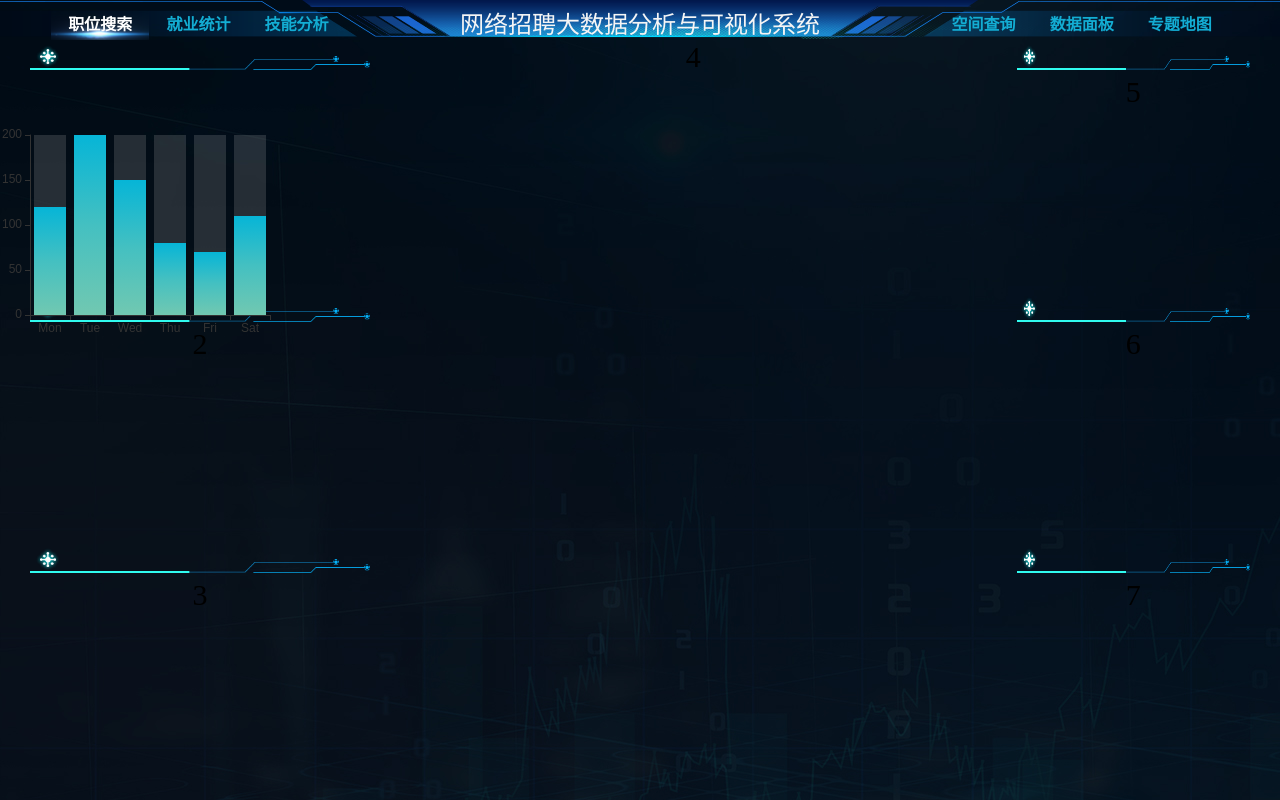
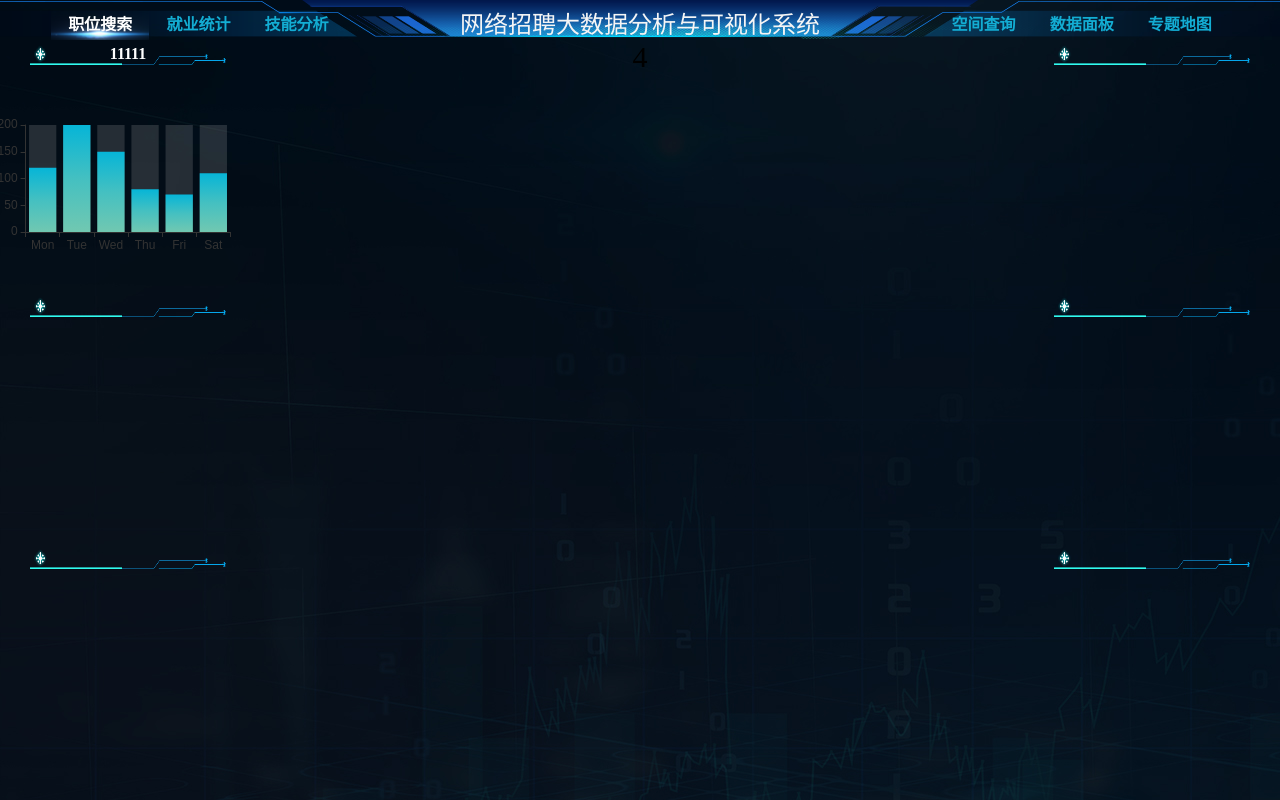
Before and after one commit to Mr-fangao/RecruitmentEmployment, a Vue app: page /jobsearch in a window 1280 px wide. Built offline with nearby package versions, Linux system fonts and the light colour scheme.

Commit message:
样式修改

```diff
--- a/src/assets/css/globalpt.css
+++ b/src/assets/css/globalpt.css
@@ -1,6 +1,13 @@
 header {
-  margin: 5px 30px;
-  height: 25px;
+  margin: 5px 30px 0px 30px;
+  height: 20px;
   background: url(../img/pt/pt_title.png);
   background-size: 100% 100%;
 }
+h1 {
+  font-size: 16px;
+  color: white;
+}
+main {
+  height: calc(100% - 25px);
+}
--- a/src/views/jobsearch.vue
+++ b/src/views/jobsearch.vue
@@ -1,31 +1,35 @@
 <template>
   <div class="grid-container">
     <div class="pt1">
-      <header></header>
-      <div class="content" style="height: 192px; width: 400px">
-        <div id="myChart" :style="{ width: '300px', height: '300px' }"></div>
-      </div>
+      <header><h1>11111</h1></header>
+      <main id="myChart">
+      </main>
     </div>
     <div class="pt2">
       <header></header>
-      2
+      <main>
+      </main>
     </div>
     <div class="pt3">
       <header></header>
-      3
+      <main>
+      </main>
     </div>
     <div class="pt4">4</div>
     <div class="pt5">
       <header></header>
-      5
+      <main>
+      </main>
     </div>
     <div class="pt6">
       <header></header>
-      6
+      <main>
+      </main>
     </div>
     <div class="pt7">
       <header></header>
-      7
+      <main>
+      </main>
     </div>
   </div>
 </template>
@@ -97,7 +101,7 @@ export default {
 .grid-container {
   display: grid;
   height: calc(100% - 45px);
-  grid-template-columns: 1fr 2fr 1fr;
+  grid-template-columns: 1fr 3fr 1fr;
   grid-template-rows: repeat(3, 1fr);
   grid-template-areas:
     "pt1 pt4 pt5 "
```
Also changed, not shown: 1 other file (tests, documents, lock files or other folders).
